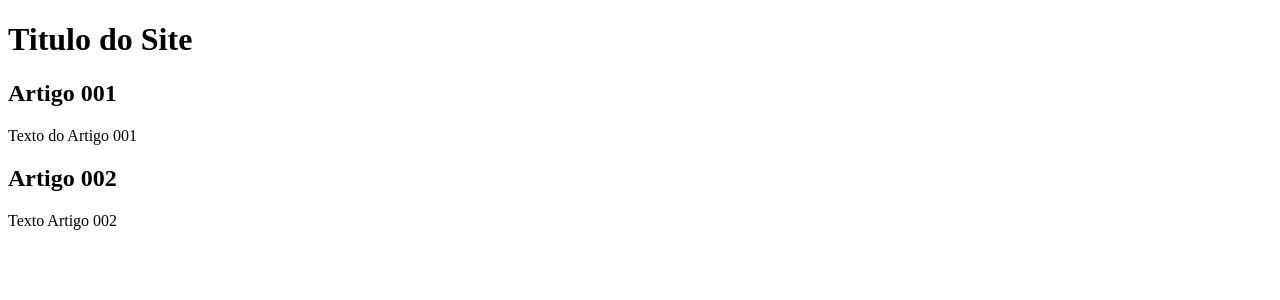
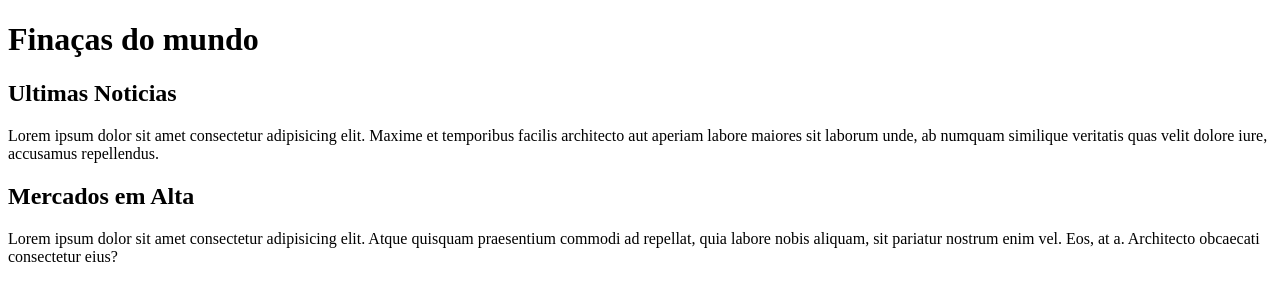
Before and after one commit to gustavinzx/projeto-site, a plain HTML site: page index.html in a window 1280 px wide. Drawn offline with Linux system fonts and the light colour scheme.

Commit message:
Começando Conteúdo.

```diff
--- a/index.html
+++ b/index.html
@@ -8,15 +8,15 @@
 <body>
     <main>
         <header>
-            <h1>Titulo do Site</h1>
+            <h1>Finaças do mundo</h1>
         </header>
         <article>
-            <h2>Artigo 001</h2>
-            <p>Texto do Artigo 001</p>
+            <h2>Ultimas Noticias</h2>
+            <p>Lorem ipsum dolor sit amet consectetur adipisicing elit. Maxime et temporibus facilis architecto aut aperiam labore maiores sit laborum unde, ab numquam similique veritatis quas velit dolore iure, accusamus repellendus.</p>
         <article>
         </article>
-            <h2>Artigo 002</h2>
-            <p>Texto Artigo 002</p>
+            <h2>Mercados em Alta</h2>
+            <p>Lorem ipsum dolor sit amet consectetur adipisicing elit. Atque quisquam praesentium commodi ad repellat, quia labore nobis aliquam, sit pariatur nostrum enim vel. Eos, at a. Architecto obcaecati consectetur eius?</p>
         </article>
     </main>
 </body>
```
